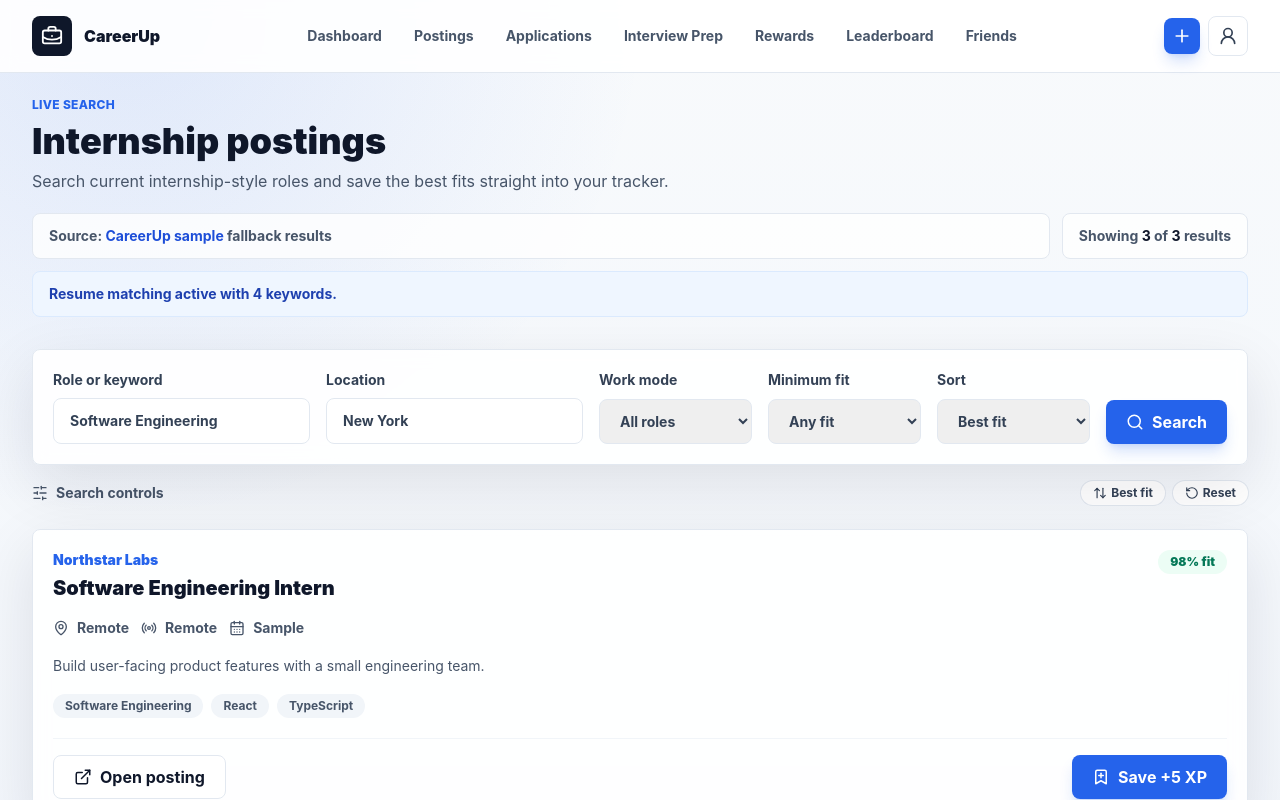
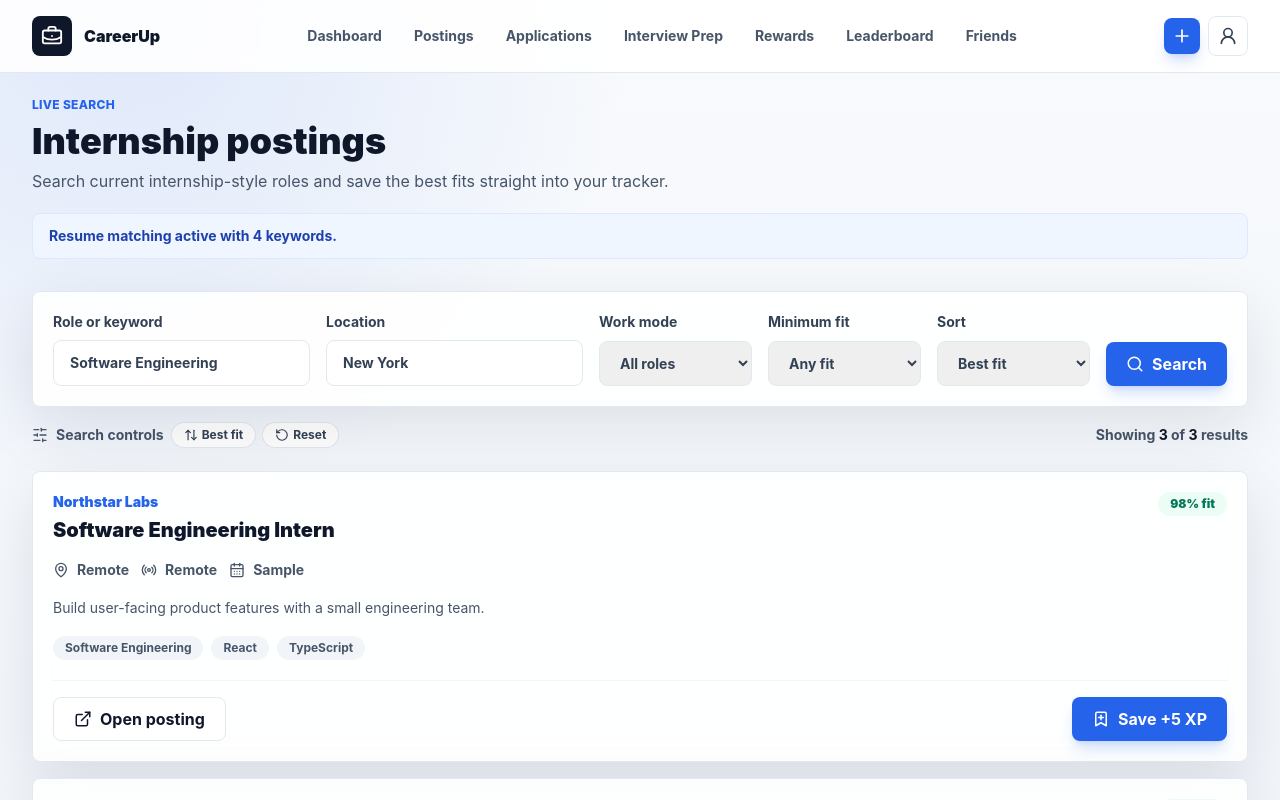
Before and after one commit to Varun-gull/CareerUp, a Next.js app: page /postings in a window 1280 px wide. Shown: the top 800 px of the page. Built offline with nearby package versions, Linux system fonts and the light colour scheme; no server answers.

Commit message:
Remove source banner, move results count and controls into one row
Co-Authored-By: Claude Sonnet 4.6 <noreply@anthropic.com>

```diff
--- a/app/postings/page.tsx
+++ b/app/postings/page.tsx
@@ -70,18 +70,8 @@ export default async function PostingsPage({
 
 {searchParams?.message && <p className="mt-5 rounded-lg bg-blue-50 p-3 text-sm font-bold text-blue-800">{searchParams.message}</p>}
 
-        <div className="mt-5 grid gap-3 md:grid-cols-[1fr_auto]">
-          <div className="rounded-lg border border-slate-200 bg-white/80 px-4 py-3 text-sm font-bold text-slate-600">
-            Source: <span className="text-blue-700">{searchResult.provider}</span>
-            {searchResult.usingFallback ? " fallback results" : " live results"}
-          </div>
-          <div className="rounded-lg border border-slate-200 bg-white/80 px-4 py-3 text-sm font-bold text-slate-600">
-            Showing <span className="text-ink">{postings.length}</span> of <span className="text-ink">{searchResult.postings.length}</span> results
-          </div>
-        </div>
-
         {profile.resumeKeywords.length > 0 && (
-          <div className="mt-3 rounded-lg border border-blue-100 bg-blue-50 px-4 py-3 text-sm font-bold text-blue-800">
+          <div className="mt-5 rounded-lg border border-blue-100 bg-blue-50 px-4 py-3 text-sm font-bold text-blue-800">
             Resume matching active with {profile.resumeKeywords.length} keywords.
           </div>
         )}
@@ -127,10 +117,10 @@ export default async function PostingsPage({
         </form>
 
         <div className="mt-4 flex flex-wrap items-center justify-between gap-3 text-sm font-bold text-slate-600">
-          <span className="inline-flex items-center gap-2">
-            <SlidersHorizontal size={16} /> Search controls
-          </span>
-          <div className="flex flex-wrap gap-2">
+          <div className="flex flex-wrap items-center gap-2">
+            <span className="inline-flex items-center gap-2">
+              <SlidersHorizontal size={16} /> Search controls
+            </span>
             <span className="inline-flex items-center rounded-full bg-white px-3 py-1 text-xs text-slate-700 ring-1 ring-slate-200">
               <ArrowUpDown className="mr-1" size={14} /> {sort === "fit" ? "Best fit" : sort === "newest" ? "Newest" : "Company"}
             </span>
@@ -138,6 +128,9 @@ export default async function PostingsPage({
               <RotateCcw className="mr-1" size={14} /> Reset
             </Link>
           </div>
+          <span className="text-sm font-bold text-slate-600">
+            Showing <span className="text-ink">{postings.length}</span> of <span className="text-ink">{searchResult.postings.length}</span> results
+          </span>
         </div>
 
         {postings.length > 0 ? (
```
